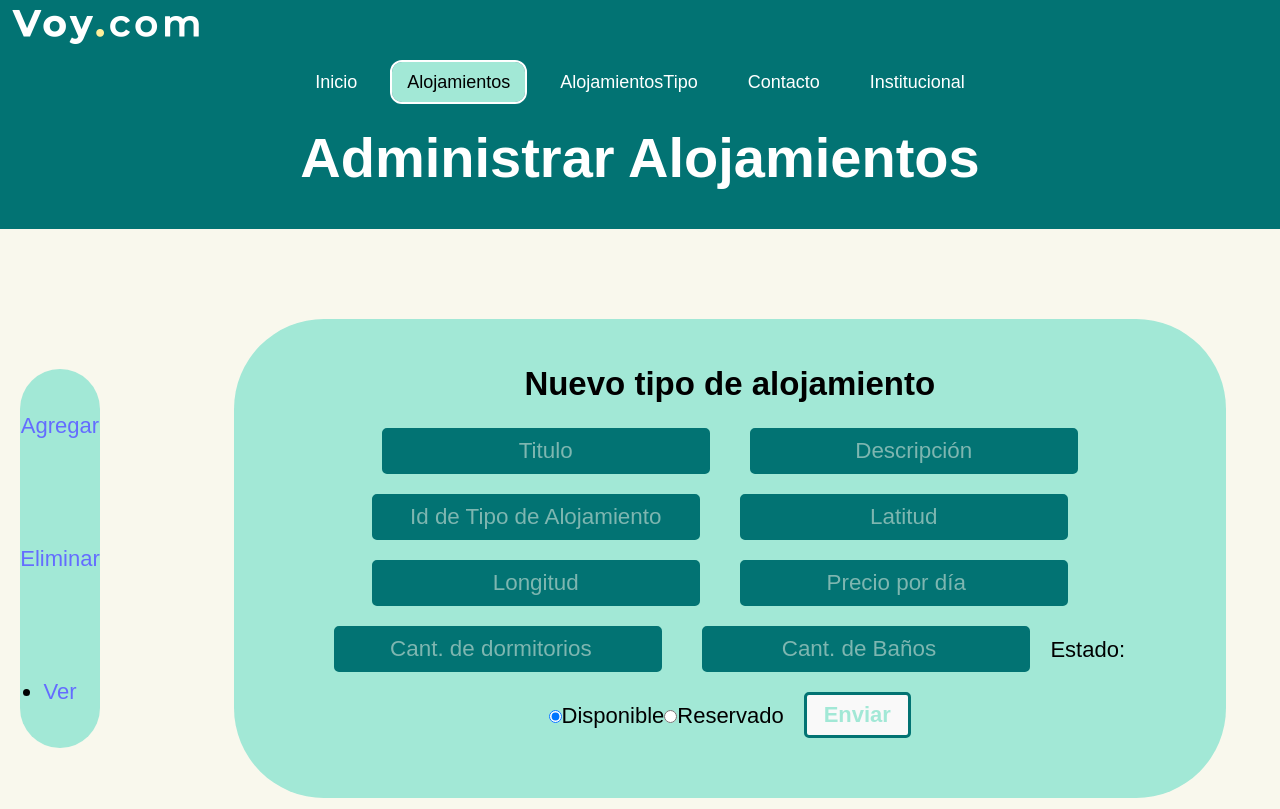
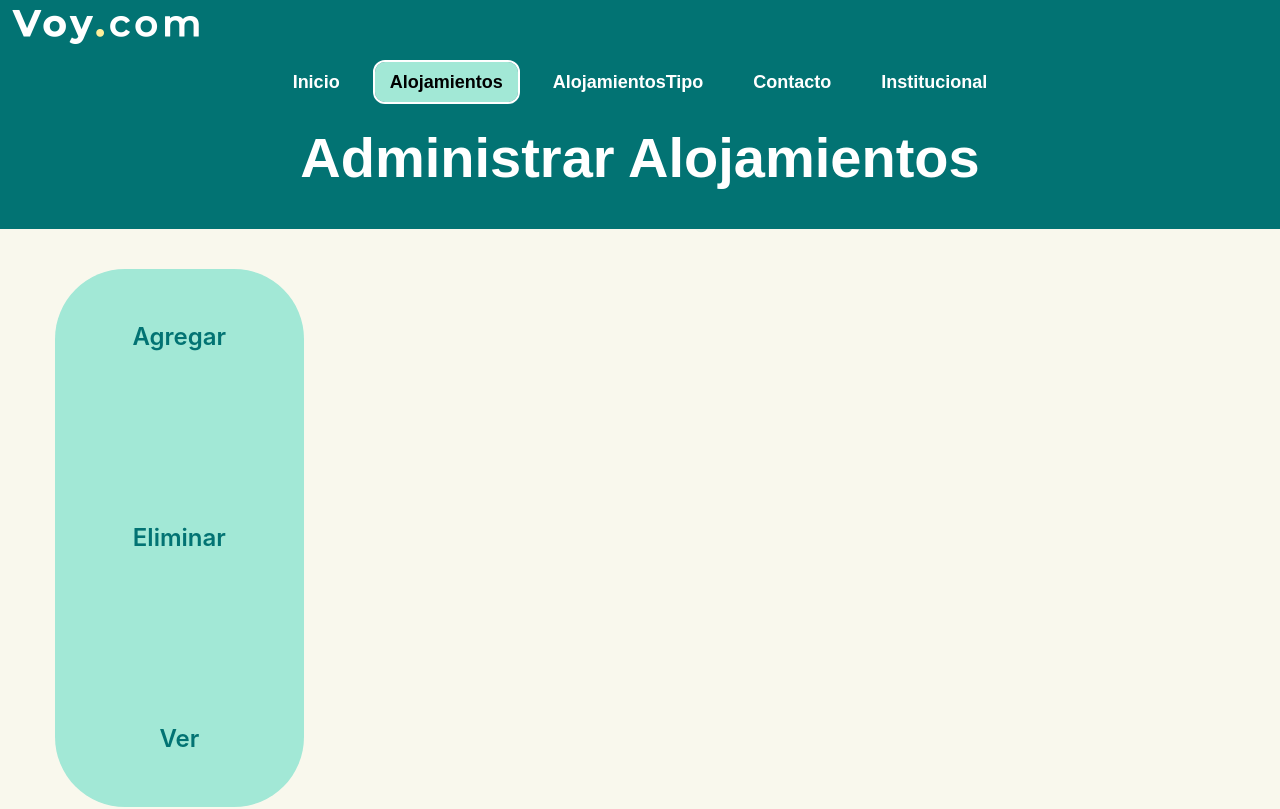
Before and after one commit to nespidev/IDW-TP-Final, a React (Vite) app: page /Alojamientos in a window 1280 px wide. Shown: the top 809 px of the page. Built offline with nearby package versions, Linux system fonts and the light colour scheme.

Commit message:
avance sidebar

```diff
--- a/src/components/Sidebar.css
+++ b/src/components/Sidebar.css
@@ -1,19 +1,24 @@
 .sidebar {
-    width: 20%; /* Ancho del rectángulo */
-  /* Usa el 100% de la altura de la ventana */
+    width: 100%; /* Ancho del rectángulo */
+    margin-left: 55px;
     padding: 40px; /* Espaciado interno */
     background-color: var(--claro); /* Fondo blanco */
     /* border: 1px solid #ccc; */
-    border-radius: 90px; /* Bordes redondeados */
+    border-radius: 70px; /* Bordes redondeados */
     display: flex;
     flex-direction: column;
     justify-content: space-around;
     align-items: center;
-    gap: 100px;
+    gap: 145px;
     overflow-y: auto;
 }
 
-.sidebar > ul > li {
-    display: block;
-    border: 3px solid red;
+.sidebar li {
+    list-style: none;
+    font-size: 18pt;
+    font-weight: 600;
+    color: var(--oscuro);
+    padding: 10px;
+    font-family: Inter, system-ui, Avenir, Helvetica, Arial, sans-serif;
+    line-height: 1.5;
 }
--- a/src/index.css
+++ b/src/index.css
@@ -13,14 +13,6 @@
   -moz-osx-font-smoothing: grayscale;
 }
 
-a {
-  font-weight: 500;
-  color: #646cff;
-  text-decoration: inherit;
-}
-a:hover {
-  color: #535bf2;
-}
 
 body {
   margin: 0;
--- a/src/pages/Alojamientos.css
+++ b/src/pages/Alojamientos.css
@@ -13,12 +13,16 @@ form, .container-rect-redondeado {
     display: flex;
     flex-direction: row;
     align-items: center;
-    justify-content: space-around;
+
     text-align: center;
     flex-wrap: wrap;
-    gap: 20px;
-    padding: 20px;
+    gap: 50px;
 }
+
+/*.pagina-alojamientos .container-rect-redondeado {
+    margin-left: 90px;
+
+}*/
 
 .container-rect-redondeado div {
     flex-wrap: wrap;
```
